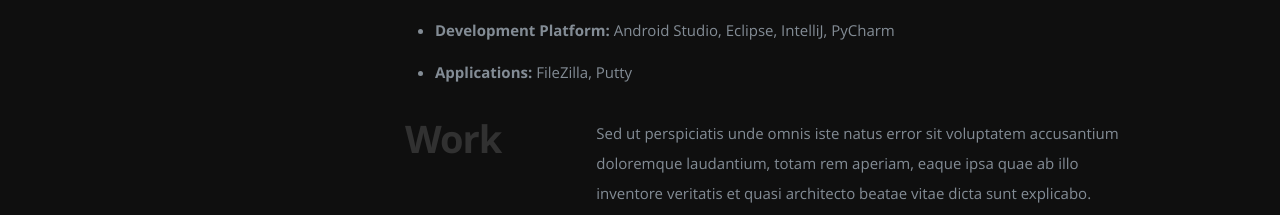
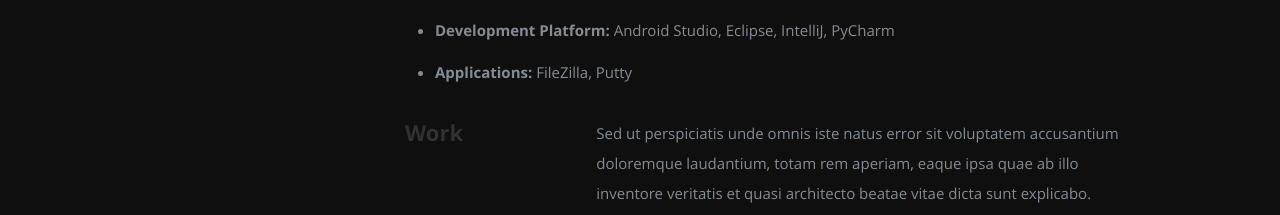
Before and after one commit to mukulmodi/mukulmodi.github.io, a plain HTML site: page index.html in a window 1280 px wide. Shown: the part 1889-2104 px from the top of the page. Drawn offline with nearby package versions, Linux system fonts and the light colour scheme.

Commit message:
Shifted 'work' section to h3

```diff
--- a/index.html
+++ b/index.html
@@ -190,7 +190,7 @@
       <div class="row skill">
 
          <div class="three columns header-col">
-            <h1><span>Work</span></h1>
+            <h3><span>Work</span></h3>
          </div>
 
          <div class="nine columns main-col">
```
